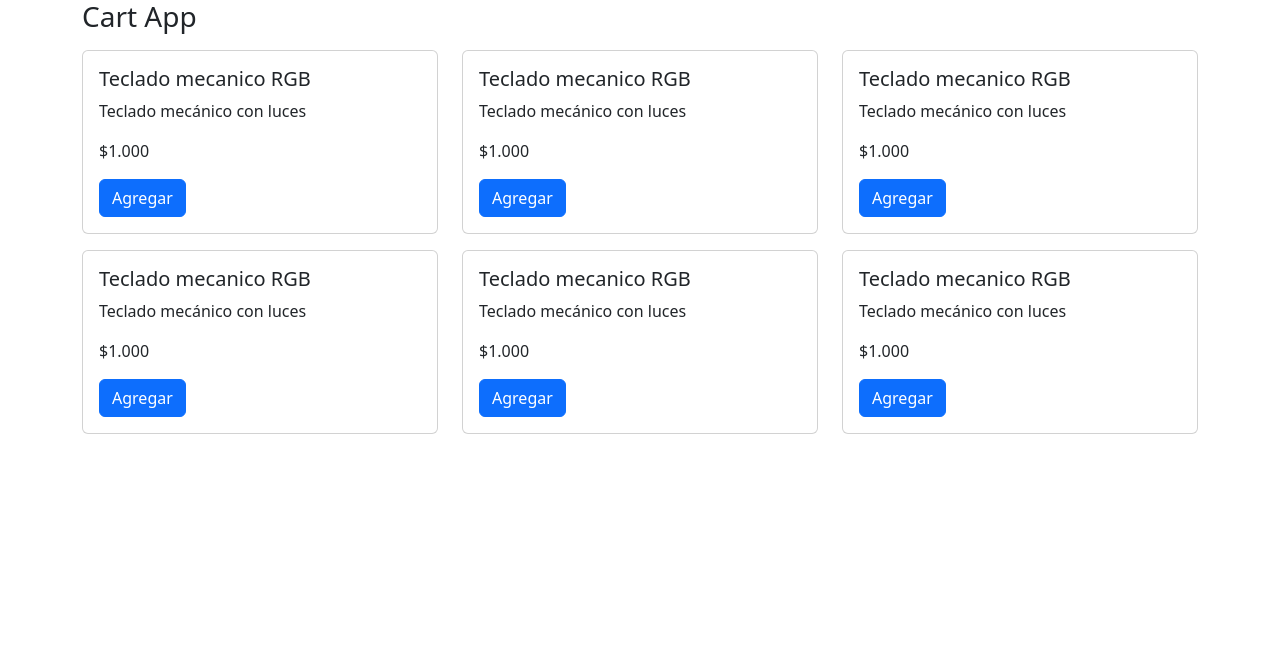
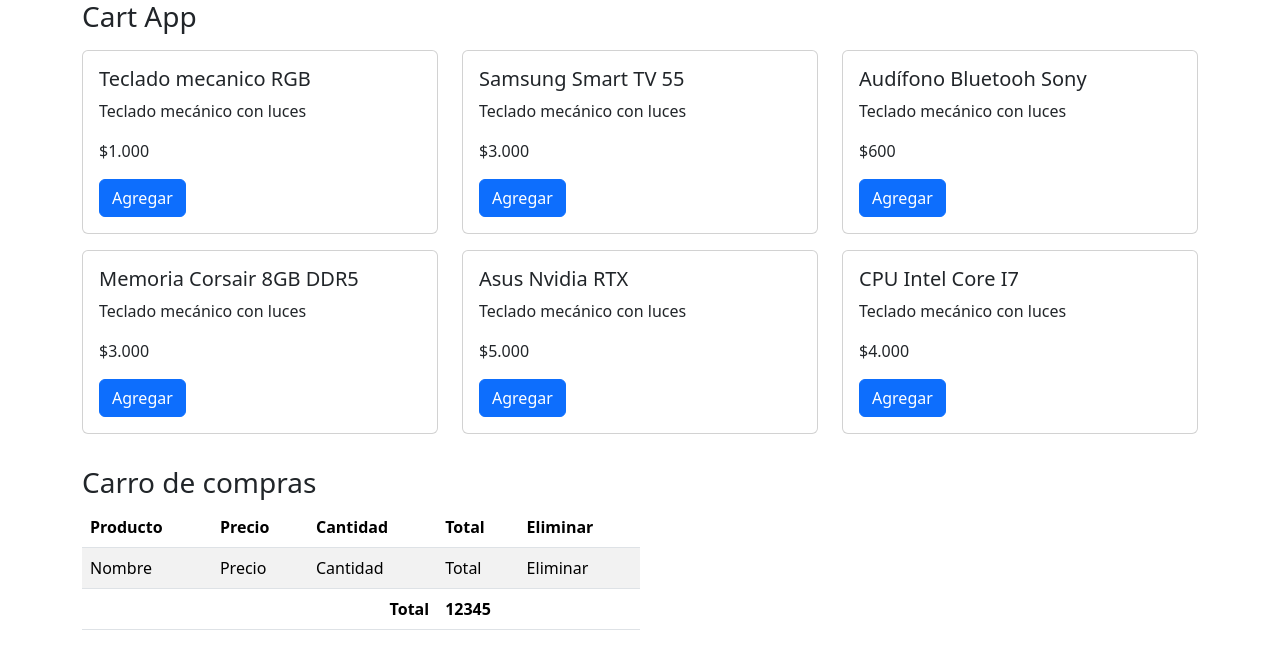
Before and after one commit to vnssmorales/Carro-de-compras, a React (Vite) app: page / in a window 1280 px wide. Shown: the top 654 px of the page. Built offline with nearby package versions, Linux system fonts and the light colour scheme.

Commit message:
agrego algunos estilos de boostrap

```diff
--- a/src/assets/CartApp.jsx
+++ b/src/assets/CartApp.jsx
@@ -5,7 +5,6 @@
         <h3>Cart App</h3>
 
         <div className="row">
-
           <div className="col-4 my-2">
             <div className="card">
               <div className="card-body">
@@ -20,9 +19,9 @@
           <div className="col-4 my-2">
             <div className="card">
               <div className="card-body">
-                  <h5 className="card-title">Teclado mecanico RGB</h5>
+                <h5 className="card-title">Samsung Smart TV 55</h5>
                 <p className="card-text">Teclado mecánico con luces</p>
-                  <p className="card-text">$1.000</p>
+                <p className="card-text">$3.000</p>
                 <button className="btn btn-primary">Agregar</button>
               </div>
             </div>
@@ -31,9 +30,9 @@
           <div className="col-4 my-2">
             <div className="card">
               <div className="card-body">
-                  <h5 className="card-title">Teclado mecanico RGB</h5>
+                <h5 className="card-title">Audífono Bluetooh Sony</h5>
                 <p className="card-text">Teclado mecánico con luces</p>
-                  <p className="card-text">$1.000</p>
+                <p className="card-text">$600</p>
                 <button className="btn btn-primary">Agregar</button>
               </div>
             </div>
@@ -42,9 +41,9 @@
           <div className="col-4 my-2">
             <div className="card">
               <div className="card-body">
-                  <h5 className="card-title">Teclado mecanico RGB</h5>
+                <h5 className="card-title">Memoria Corsair 8GB DDR5</h5>
                 <p className="card-text">Teclado mecánico con luces</p>
-                  <p className="card-text">$1.000</p>
+                <p className="card-text">$3.000</p>
                 <button className="btn btn-primary">Agregar</button>
               </div>
             </div>
@@ -53,9 +52,9 @@
           <div className="col-4 my-2">
             <div className="card">
               <div className="card-body">
-                  <h5 className="card-title">Teclado mecanico RGB</h5>
+                <h5 className="card-title">Asus Nvidia RTX</h5>
                 <p className="card-text">Teclado mecánico con luces</p>
-                  <p className="card-text">$1.000</p>
+                <p className="card-text">$5.000</p>
                 <button className="btn btn-primary">Agregar</button>
               </div>
             </div>
@@ -64,17 +63,51 @@
           <div className="col-4 my-2">
             <div className="card">
               <div className="card-body">
-                  <h5 className="card-title">Teclado mecanico RGB</h5>
+                <h5 className="card-title">CPU Intel Core I7</h5>
                 <p className="card-text">Teclado mecánico con luces</p>
-                  <p className="card-text">$1.000</p>
+                <p className="card-text">$4.000</p>
                 <button className="btn btn-primary">Agregar</button>
               </div>
             </div>
           </div>
         </div>
+
+        <div className="my-4 w-50">
+            <h3>Carro de compras</h3>
+
+        <table className="table table-hover table-striped">
+            <thead>
+              <tr>
+                <th>Producto</th>
+                <th>Precio</th>
+                <th>Cantidad</th>
+                <th>Total</th>
+                <th>Eliminar</th>
+              </tr>
+            </thead>
+
+            <tbody>
+                <tr>
+                    <td>Nombre</td>
+                    <td>Precio</td>
+                    <td>Cantidad</td>
+                    <td>Total</td>
+                    <td>Eliminar</td>
+                </tr>
+            </tbody>
+
+            <tfoot>
+                <tr>
+                    <td colSpan="3" className="text-end fw-bold">Total</td>
+                    <td colSpan="2" className="text-start fw-bold">12345</td>
+                </tr>
+            </tfoot>
+
+          </table>
+
         </div>
 
-
+      </div>
     </>
   );
 };
```
Lines whose indentation alone changed are shown as unchanged.
